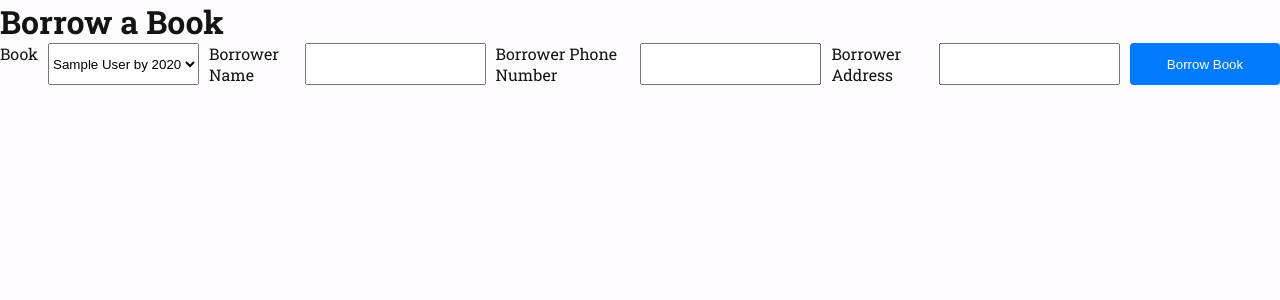
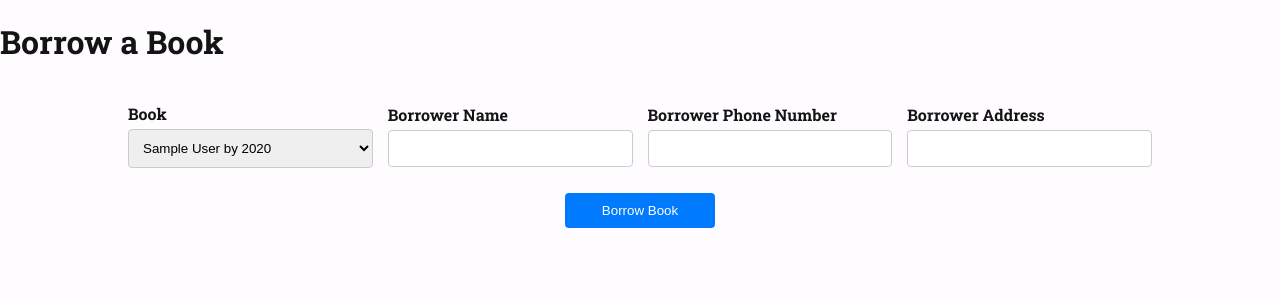
Before and after one commit to Git-Yousuf/Library-Management-System, a Flask app: page /borrow_book in a window 1280 px wide. Shown: the part 160-460 px from the top of the page. Run offline with Flask 3, Linux system fonts and the light colour scheme; tables that the repository leaves empty or names only in its code hold one stand-in row (values such as "Sample post"); some libraries are stand-ins or nearby versions.

Commit message:
First Commit

```diff
--- a/static/style.css
+++ b/static/style.css
@@ -136,7 +136,7 @@ tr:hover {
     flex-direction: column;
     align-items: center;
     width: 80%;
-    max-width: 600px;
+    /* max-width: 600px; */
 }
 
 .add_book {
--- a/templates/base.html
+++ b/templates/base.html
@@ -1,13 +1,19 @@
-<!DOCTYPE html>
+<!doctype html>
 <html lang="en">
   <head>
-    <meta charset="UTF-8">
-    <meta name="viewport" content="width=device-width, initial-scale=1.0">
-    <title>Library Management</title>
-    <link rel="stylesheet" href="{{ url_for('static', filename='style.css') }}">
-    <link rel="preconnect" href="https://fonts.googleapis.com">
-    <link rel="preconnect" href="https://fonts.gstatic.com" crossorigin>
-    <link href="https://fonts.googleapis.com/css2?family=Roboto+Slab:wght@100..900&display=swap" rel="stylesheet">
+    <meta charset="UTF-8" />
+    <meta name="viewport" content="width=device-width, initial-scale=1.0" />
+    <title>BookBase.com - Library Management</title>
+    <link
+      rel="stylesheet"
+      href="{{ url_for('static', filename='style.css') }}"
+    />
+    <link rel="preconnect" href="https://fonts.googleapis.com" />
+    <link rel="preconnect" href="https://fonts.gstatic.com" crossorigin />
+    <link
+      href="https://fonts.googleapis.com/css2?family=Roboto+Slab:wght@100..900&display=swap"
+      rel="stylesheet"
+    />
   </head>
   <body>
     <header>
@@ -22,8 +28,6 @@
       <a href="{{ url_for('borrowed_books') }}">Borrow Pending</a>
       <a href="{{ url_for('borrowed_books_history') }}">Borrow History</a>
     </nav>
-    <main>
-        {% block content %}{% endblock %}
-    </main>
+    <main>{% block content %}{% endblock %}</main>
   </body>
 </html>
--- a/templates/borrow_book.html
+++ b/templates/borrow_book.html
@@ -1,19 +1,50 @@
-{% extends 'base.html' %}
-{% block content %}
-<h1>Borrow a Book</h1>
-<form method="post" action="{{ url_for('borrow_book') }}">
-    <label for="book_id">Book</label>
-    <select id="book_id" name="book_id">
+{% extends 'base.html' %} {% block content %}
+<h1 class="books_history">Borrow a Book</h1>
+<form method="post" action="{{ url_for('borrow_book') }}" class="add_book_form">
+  <div class="add_book_form_div">
+    <div class="add_book add_book_col_1">
+      <label for="book_id" class="add_book_title">Book</label>
+      <select id="book_id" name="book_id" class="add_book_input">
         {% for book in books %}
         <option value="{{ book[0] }}">{{ book[1] }} by {{ book[2] }}</option>
         {% endfor %}
-    </select>
-    <label for="borrower_name">Borrower Name</label>
-    <input type="text" id="borrower_name" name="borrower_name" required>
-    <label for="borrower_phone">Borrower Phone Number</label>
-    <input type="text" id="borrower_phone" name="borrower_phone" required>
-    <label for="borrower_address">Borrower Address</label>
-    <input type="text" id="borrower_address" name="borrower_address" required>
-    <button type="submit">Borrow Book</button>
+      </select>
+    </div>
+    <div class="add_book add_book_col_2">
+      <label for="borrower_name" class="add_book_title">Borrower Name</label>
+      <input
+        type="text"
+        id="borrower_name"
+        name="borrower_name"
+        required
+        class="add_book_input"
+      />
+    </div>
+    <div class="add_book add_book_col_3">
+      <label for="borrower_phone" class="add_book_title"
+        >Borrower Phone Number</label
+      >
+      <input
+        type="text"
+        id="borrower_phone"
+        name="borrower_phone"
+        required
+        class="add_book_input"
+      />
+    </div>
+    <div class="add_book add_book_col_4">
+      <label for="borrower_address" class="add_book_title"
+        >Borrower Address</label
+      >
+      <input
+        type="text"
+        id="borrower_address"
+        name="borrower_address"
+        required
+        class="add_book_input"
+      />
+    </div>
+  </div>
+  <button type="submit">Borrow Book</button>
 </form>
 {% endblock %}
```
Also changed, not shown: templates/return_book.html (+15 -9 lines). Lines whose indentation alone changed are shown as unchanged.
